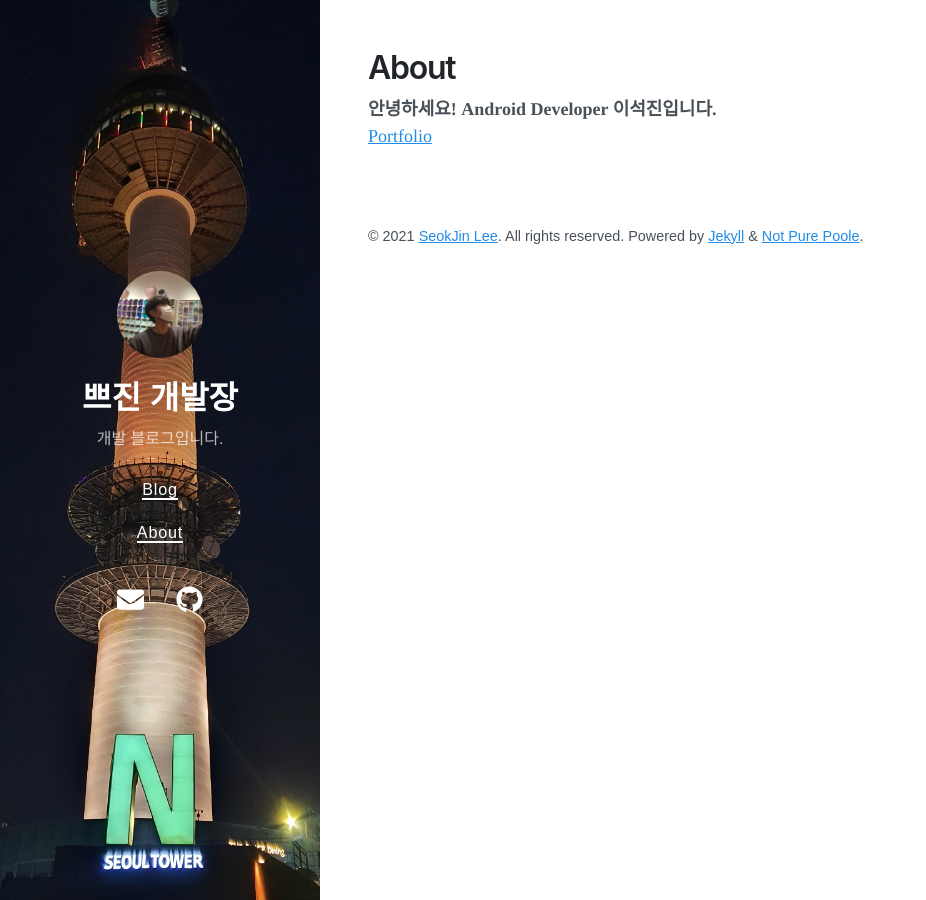
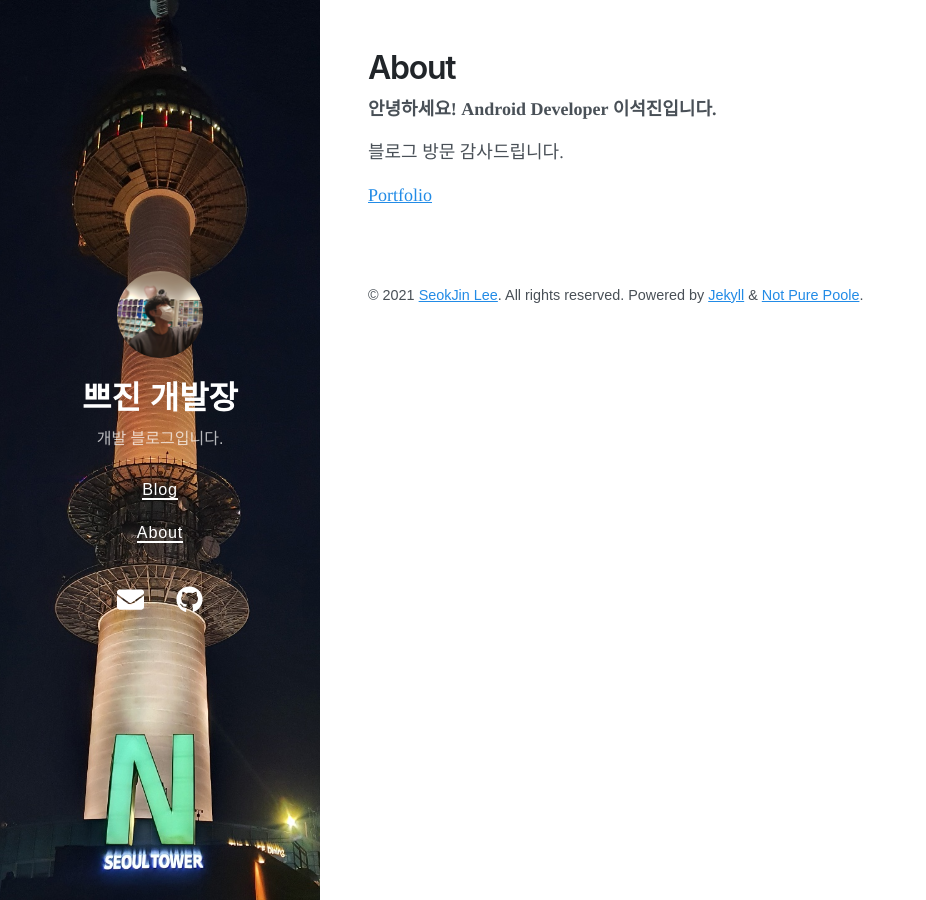
Before and after one commit to seokjinlee1994/seokjinlee1994.github.io, a Jekyll site: the page built from about.md, in a window 1280 px wide. Shown: the whole page, without its empty margins (0-926 px from the left). Built offline with Jekyll 4.4.1, drawn with Linux system fonts in a browser that asks for light colours; nearby versions of some CDN libraries.

Commit message:
21_07_16 content update

```diff
--- a/about.md
+++ b/about.md
@@ -2,5 +2,8 @@
 layout: page
 title: About
 ---
-**안녕하세요! Android Developer 이석진입니다.**<Br>
+**안녕하세요! Android Developer 이석진입니다.**
+
+블로그 방문 감사드립니다.
+
 [Portfolio](https://luminous-tv-d19.notion.site/40b9ca2450e34e0386895baccf14ec63)
```
